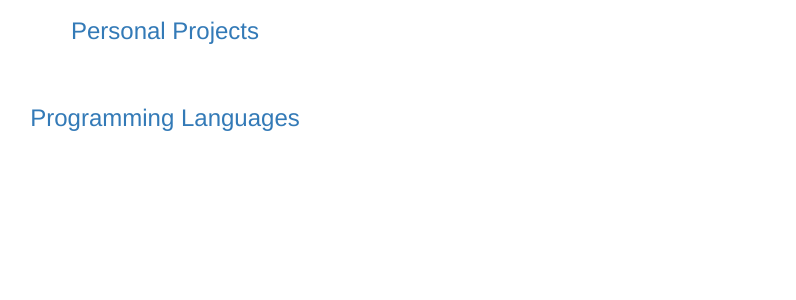
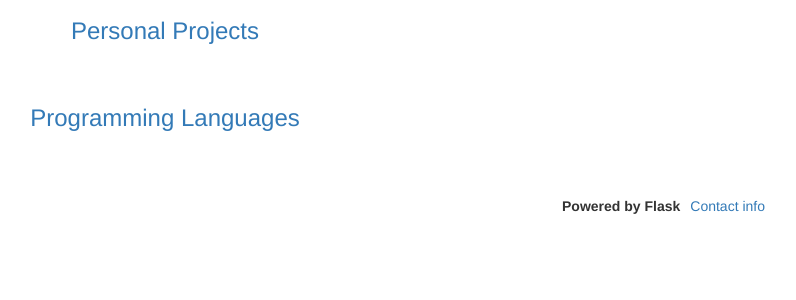
Before and after one commit to PatrickCenteno/PersonalHomePage, a Flask app: page / in a window 1280 px wide. Shown: the part 399-699 px from the top of the page, without its empty margins (475-1271 px from the left). Run offline with Flask 2, Linux system fonts and the light colour scheme; some libraries are stand-ins or nearby versions.

Commit message:
Fixed the url paths to use the python url_for function instead of hardcoding the absolute path. Also added contact footer and provided basic styling

```diff
--- a/HomePage/static/style.css
+++ b/HomePage/static/style.css
@@ -28,6 +28,21 @@
 	align-items:center;
 }
 
+#contactUrl{
+	padding-left: 10px;
+}
+
+#footer{
+	padding:40px;
+	display: flex;
+	justify-content: flex-end;
+}
+
+#footerContent{
+	display: flex;
+	flex direction: row;
+}
+
 .contentList{
 	padding: 15px;
 }
--- a/HomePage/templates/index.html
+++ b/HomePage/templates/index.html
@@ -30,17 +30,24 @@
 
 	<section id="content">
 		<h3 class="contentList slideLeft">
-			<a href="http://localhost:5000/education">Education</a>
+			<a href="{{ url_for('show_education') }}">Education</a>
 		</h3>
 		<h3 class="contentList slideLeft">
-			<a href="http://localhost:5000/work">Work Experience</a>
+			<a href="{{ url_for('show_work') }}">Work Experience</a>
 		</h3>
 		<h3 class="contentList slideLeft">
-			<a href="http://localhost:5000/projects">Personal Projects</a>
+			<a href="{{ url_for('show_projects') }}">Personal Projects</a>
 		</h3>
 		<h3 class="contentList slideLeft">
-			<a href="http://localhost:5000/languages">Programming Languages</a>
+			<a href="{{ url_for('show_languages') }}">Programming Languages</a>
 		</h3>
+	</section>
+
+	<section id="footer">
+		<div id="footerContent">
+			<div><strong>Powered by Flask</strong></div>
+			<a id="contactUrl" href="{{ url_for('show_contact_page') }}">Contact info</a>
+		</div>
 	</section>
 
 </body>
```
